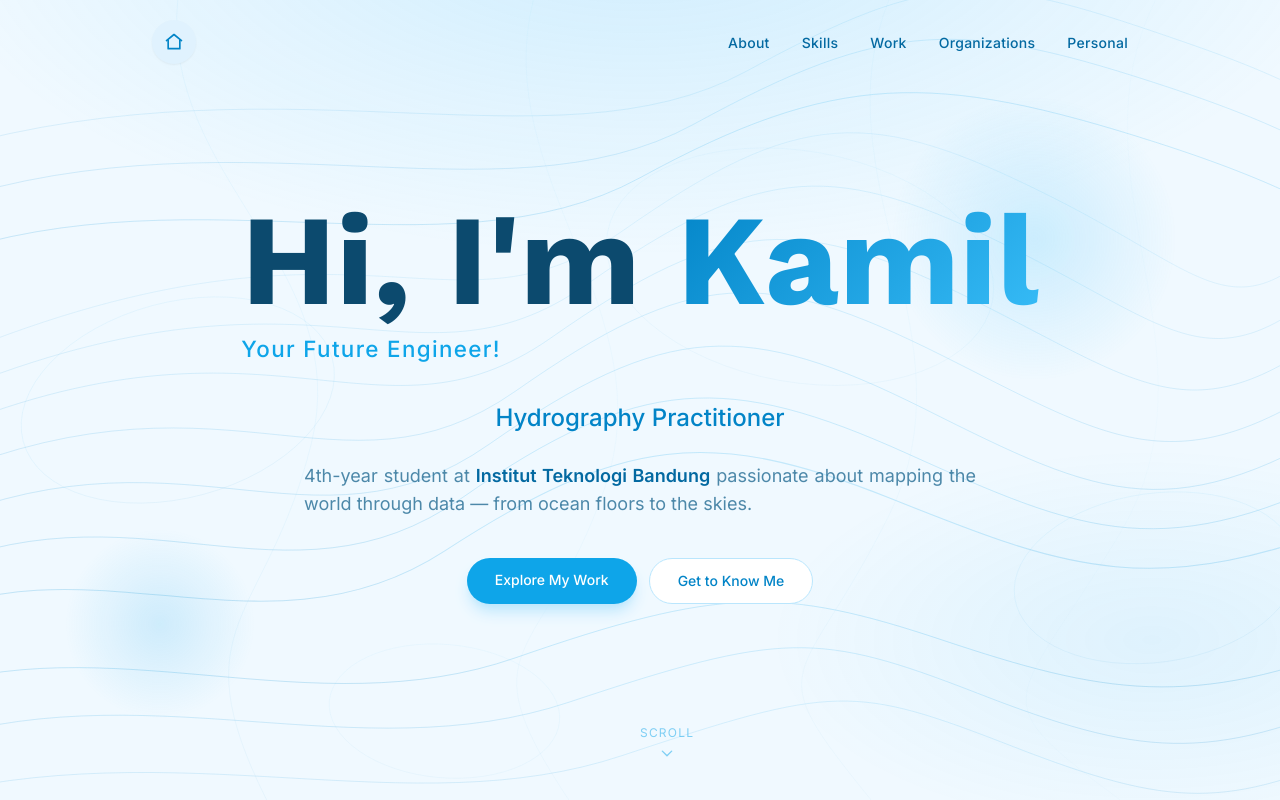
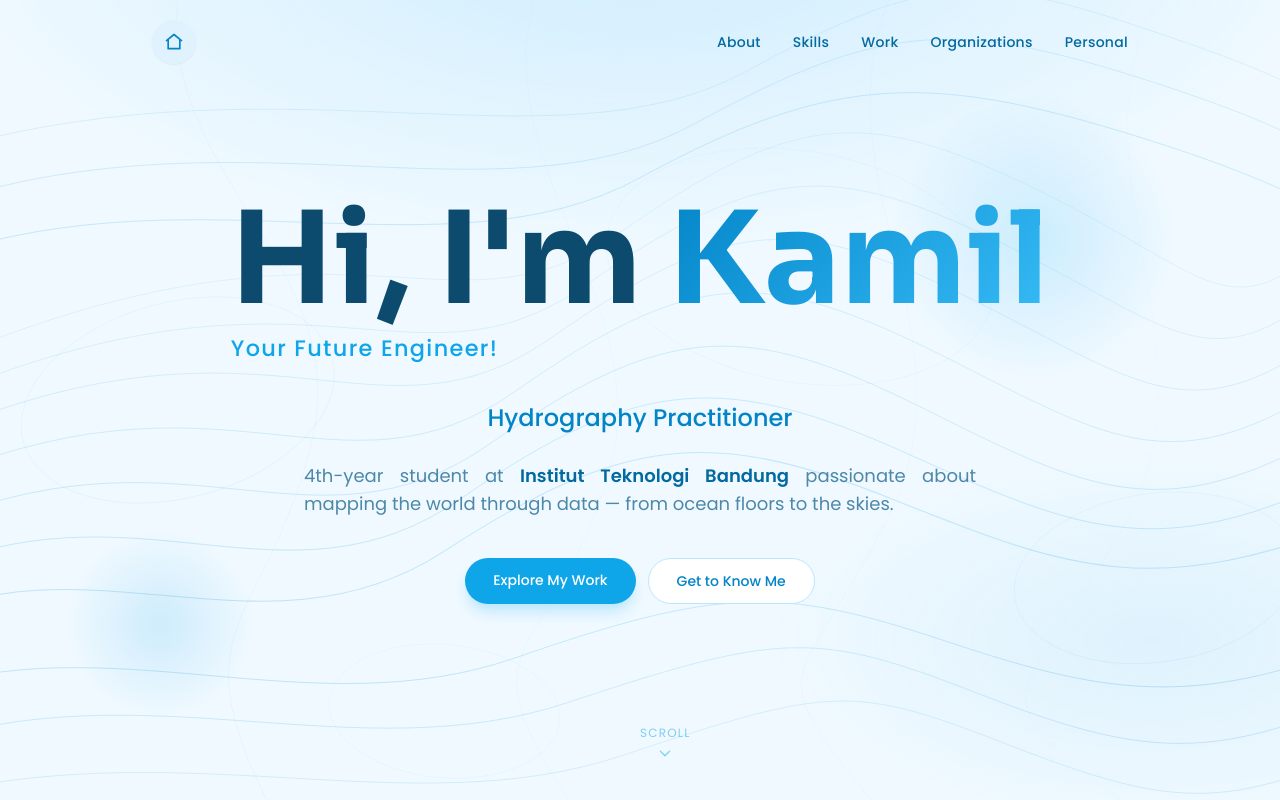
Before and after one commit to kamilhf/kamil-portfolio, a Next.js app: page / in a window 1280 px wide. Shown: the top 800 px of the page. Built offline with nearby package versions, Linux system fonts and the light colour scheme.

Commit message:
update portfolio

```diff
--- a/app/layout.tsx
+++ b/app/layout.tsx
@@ -1,14 +1,14 @@
 import type { Metadata } from "next";
-import { DM_Sans, Fraunces, Inter, Playfair_Display, Work_Sans } from "next/font/google";
+import { DM_Sans, Fraunces, Inter, Noto_Sans, Open_Sans, Playfair_Display, Poppins, Roboto, Sora, Work_Sans } from "next/font/google";
 import "./globals.css";
 
-const isi = Inter({
+const isi = Poppins({
   subsets: ["latin"],
   variable: "--font-body",
   weight: ["300", "400", "500", "600"],
 });
 
-const header = Work_Sans({
+const header = Sora({
   subsets: ["latin"],
   variable: "--font-display",
   weight: ["400", "600", "700"],
```
